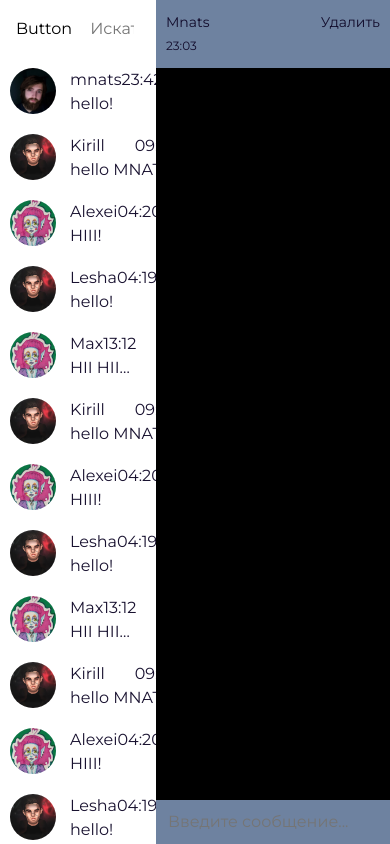
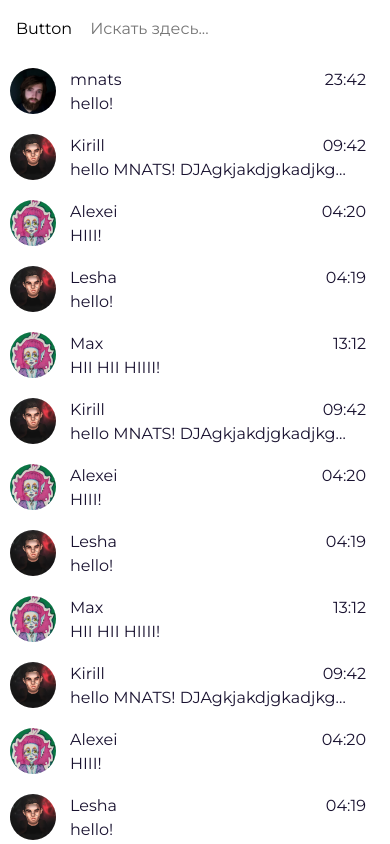
Before and after one commit to mnats725/mnatsakan-chat-ui, a React (Create React App) app: page / in a window 390 px wide. Built offline with nearby package versions, Linux system fonts and the light colour scheme.

Commit message:
feat: mobile chat page

```diff
--- a/src/components/chat-block/chat-block.css
+++ b/src/components/chat-block/chat-block.css
@@ -4,3 +4,9 @@
   z-index: 2;
   background-color: black;
 }
+
+@media (max-width: 580px) {
+  .chat-block {
+    display: none;
+  }
+}
--- a/src/components/user-list-block/user-list-block.css
+++ b/src/components/user-list-block/user-list-block.css
@@ -26,3 +26,15 @@
 .search-input:focus {
   border: 2px solid #5ab9e6;
 }
+
+@media (max-width: 930px) {
+  .user-list-block {
+    width: 66%;
+  }
+}
+
+@media (max-width: 660px) {
+  .user-list-block {
+    width: 100%;
+  }
+}
```
